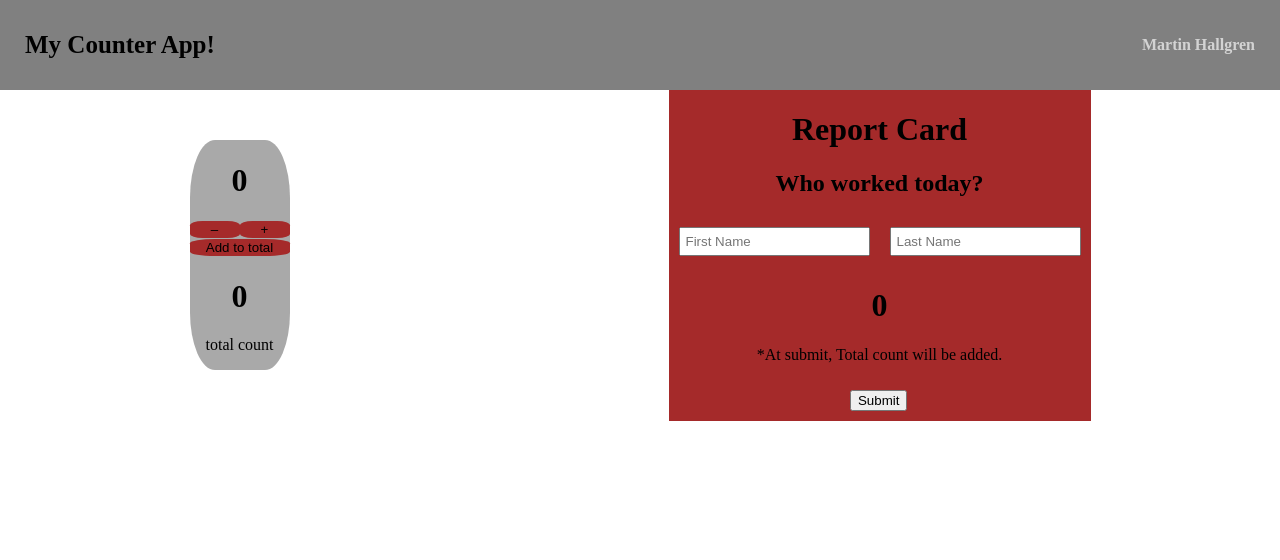
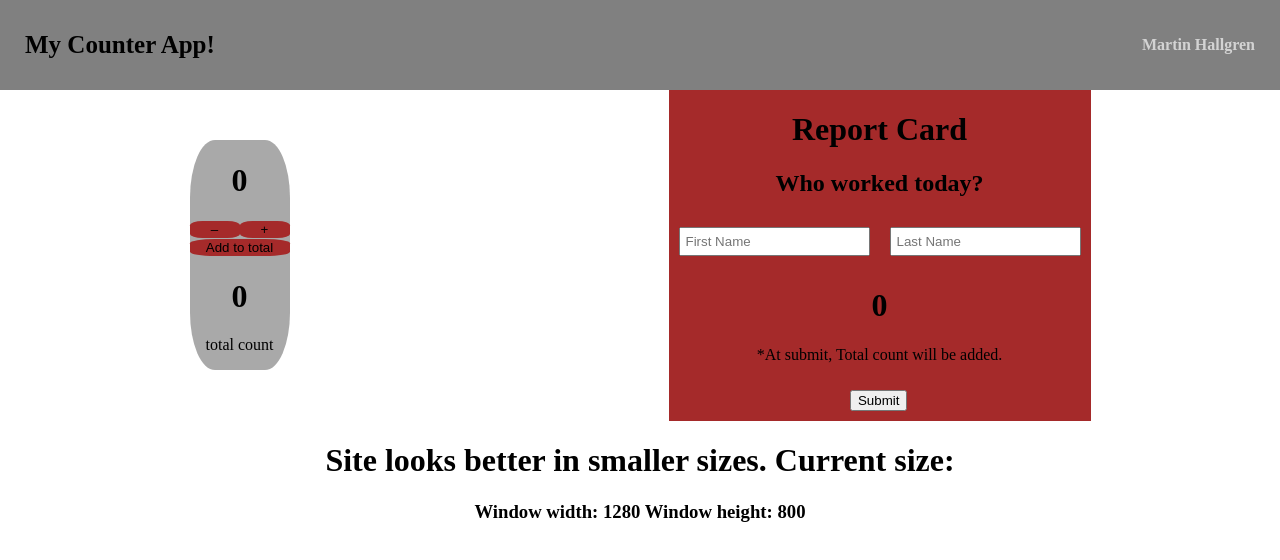
Before and after one commit to Hallgrenaren/YH_React_Labbar2, a React (Vite) app: page / in a window 1280 px wide. Shown: the top 560 px of the page. Built offline with nearby package versions, Linux system fonts and the light colour scheme.

Commit message:
Labb 1 - 5 Comp & ref

```diff
--- a/package.json
+++ b/package.json
@@ -5,6 +5,7 @@
     "type": "module",
     "scripts": {
         "dev": "vite",
+        "start": "vite preview",
         "build": "vite build",
         "lint": "eslint .",
         "preview": "vite preview"
--- a/src/App.css
+++ b/src/App.css
@@ -65,3 +65,7 @@ nav {
     display: flex;
     justify-content: space-around;
 }
+
+.size_text {
+    text-align: center;
+}
--- a/src/App.jsx
+++ b/src/App.jsx
@@ -2,6 +2,7 @@
 import './App.css'
 import Navbar from './components/Navbar.jsx'
 import Body from './components/Body.jsx'
+import SizeTracker from './components/SizeTracker.jsx'
 
 function App() {
     //Lägg till useEffect, som Scrimba windowwidth
@@ -10,6 +11,7 @@ function App() {
         <>
             <Navbar />
             <Body />
+            <SizeTracker />
         </>
     )
 }
--- a/src/components/Body.jsx
+++ b/src/components/Body.jsx
@@ -4,19 +4,25 @@ import React from 'react'
 
 export default function Body() {
     const [total, setTotal] = React.useState(0)
+    let submits = React.useRef(1)
 
     const totalAddHandlerFunction = (count) => {
         setTotal((oldValue) => oldValue + count)
     }
 
-    const resetTotalHandlerFunction = () => {
+    const submitAndResetTotalHandlerFunction = () => {
+        submits.current = submits.current + 1
         setTotal(0)
     }
 
     return (
         <div className="body_container">
             <Counter total={total} addToTotal={totalAddHandlerFunction} />
-            <ReportForm total={total} submitTotal={resetTotalHandlerFunction} />
+            <ReportForm
+                total={total}
+                submits={submits.current}
+                submitTotal={submitAndResetTotalHandlerFunction}
+            />
         </div>
     )
 }
--- a/src/components/ReportForm.jsx
+++ b/src/components/ReportForm.jsx
@@ -3,7 +3,8 @@ import PropTypes from 'prop-types'
 
 ReportForm.propTypes = {
     total: PropTypes.number,
-    submitTotal: PropTypes.func
+    submitTotal: PropTypes.func,
+    submits: PropTypes.number
 }
 
 export default function ReportForm(props) {
@@ -25,7 +26,8 @@ export default function ReportForm(props) {
     function handleSubmit(event) {
         event.preventDefault()
         alert(
-            `Thank you, ${event.target[0].value} ${event.target[1].value}.\nWe have noted a total of ${event.target[2].value} passangers today!`
+            `Thank you, ${event.target[0].value} ${event.target[1].value}.\nWe have noted a total of ${event.target[2].value} passangers today!
+            ${props.submits} report cards have been submited!`
         )
         props.submitTotal()
     }
--- /dev/null
+++ b/src/components/SizeTracker.jsx
@@ -0,0 +1,24 @@
+import React from 'react'
+
+export default function SizeTracker() {
+    const [windowWidth, setWindowWidth] = React.useState(window.innerWidth)
+    const [windowHeight, setWindowHeight] = React.useState(window.innerHeight)
+
+    React.useEffect(() => {
+        window.addEventListener('resize', function () {
+            setWindowWidth(window.innerWidth)
+            setWindowHeight(window.innerHeight)
+        })
+    }, [])
+
+    return (
+        <>
+            <h1 className="size_text">
+                Site looks better in smaller sizes. Current size:
+            </h1>
+            <h3 className="size_text">
+                Window width: {windowWidth} Window height: {windowHeight}
+            </h3>
+        </>
+    )
+}
```
Lines whose indentation alone changed are shown as unchanged.
